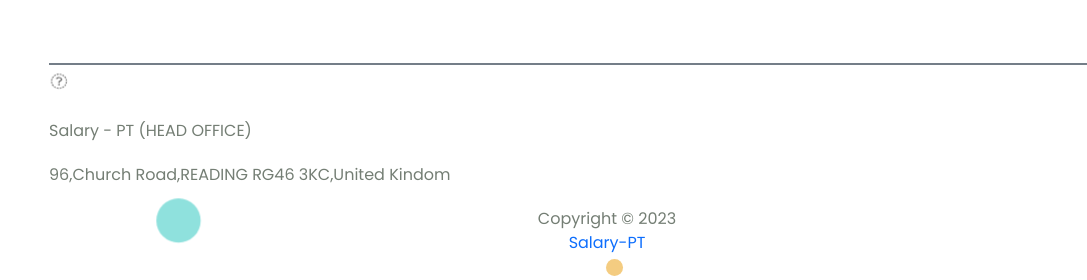
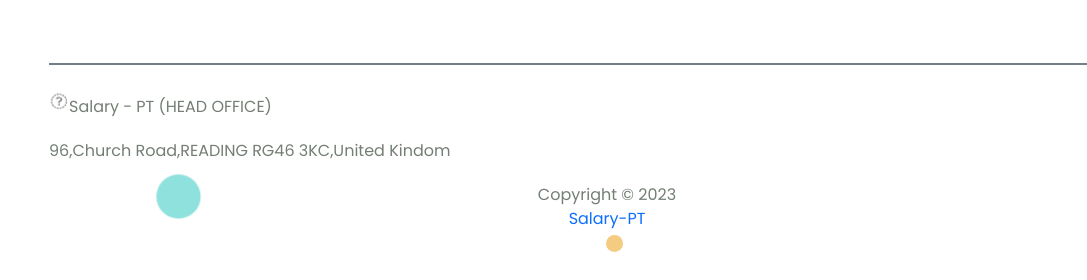
Before and after one commit to Larry990/Salarypt, a plain HTML site: page index.html in a window 1280 px wide. Shown: the part 5240-5520 px from the top of the page, without its empty margins (33-1120 px from the left). After the commit the page ends 5496 px from the top, so only its background shows below. Drawn offline with Linux system fonts and the light colour scheme.

Commit message:
Update index.html

```diff
--- a/index.html
+++ b/index.html
@@ -388,7 +388,7 @@
                     <div class="lo-lg-12">
                         <div class="copyright">
                             <div class="address">
-                                <i class="fa-sharp fa-light fa-location-dot fa-bounce" style="color: #616161;"></i><p class="text">Salary - PT (HEAD OFFICE)
+                              <p class="text">  <i class="fa-sharp fa-light fa-location-dot fa-bounce" style="color: #616161;"></i>Salary - PT (HEAD OFFICE)
                                 <p class="text">96,Church Road,READING RG46 3KC,United Kindom
                             <div class="copyright-text text-center">
                                 <p class="text">Copyright &#169; 2023
```
